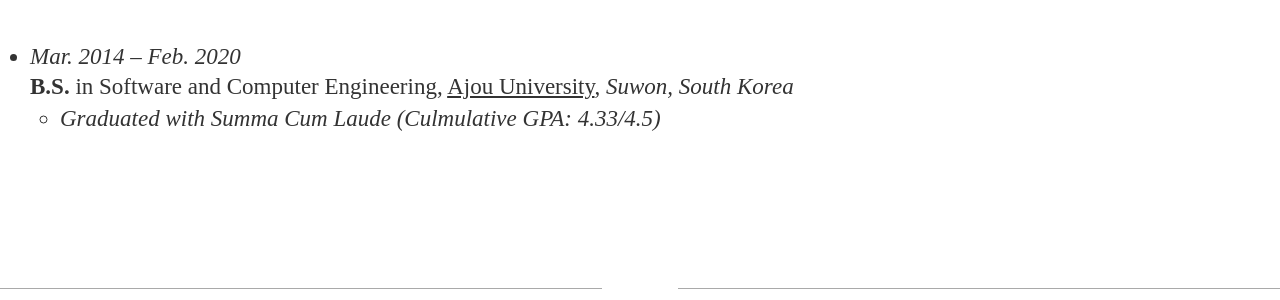
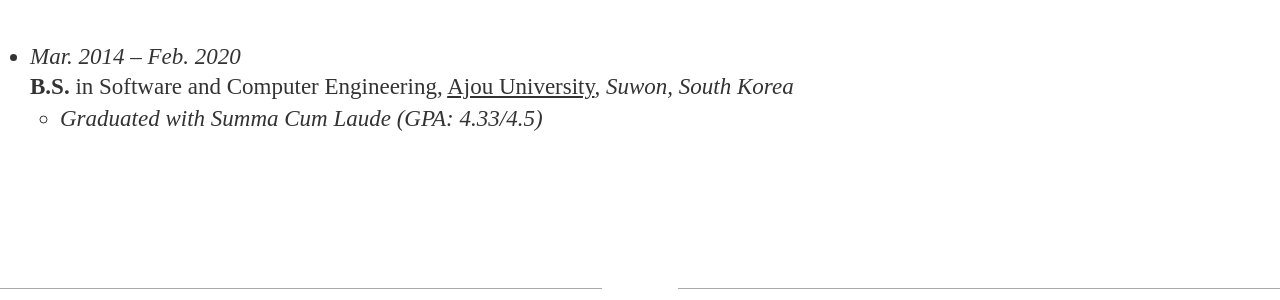
Before and after one commit to wooilahn/wooilahn.github.io, a Jekyll site: the page built from _posts/2020-01-04-Education.markdown, in a window 1280 px wide. Shown: the part 358-658 px from the top of the page. Built offline with Jekyll 4.4.1, drawn with Linux system fonts in a browser that asks for light colours; nearby versions of some CDN libraries; some web fonts are replaced.

Commit message:
fix typo

```diff
--- a/_posts/2020-01-04-Education.markdown
+++ b/_posts/2020-01-04-Education.markdown
@@ -11,4 +11,4 @@
 <br>
 - *Mar. 2014 – Feb. 2020*
 **B.S.** in Software and Computer Engineering, [Ajou University](https://www.ajou.ac.kr/main/index.jsp), *Suwon, South Korea*
-    - *Graduated with Summa Cum Laude (Culmulative GPA: 4.33/4.5)*
+    - *Graduated with Summa Cum Laude (GPA: 4.33/4.5)*
```
